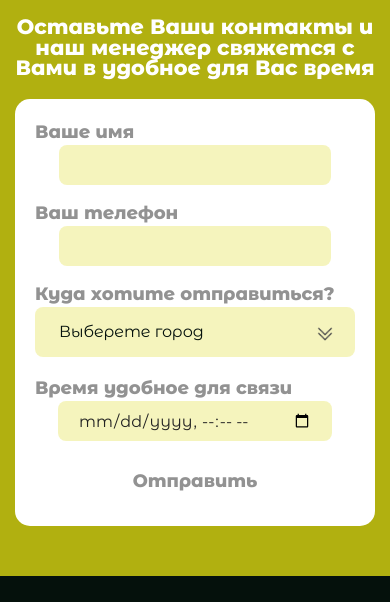
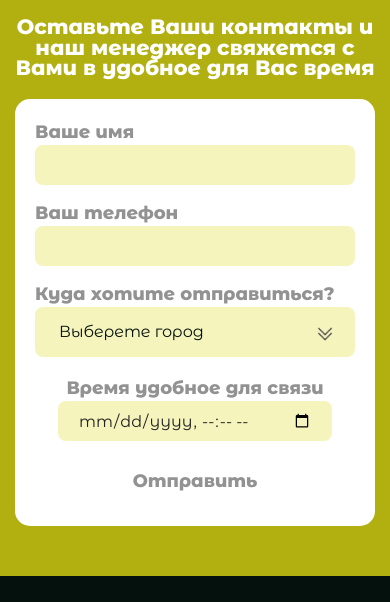
Before and after one commit to XsiaX/Vincent-Van-Gogh, a plain HTML site: page index.html in a window 390 px wide. Shown: the part 6527-7129 px from the top of the page. Drawn offline with Linux system fonts and the light colour scheme.

Commit message:
Change position of calendar again

```diff
--- a/src/scss/style.scss
+++ b/src/scss/style.scss
@@ -810,7 +810,6 @@ $maxWidth: 1440;
 	border-radius: 8px;
 	height: 40px;
 	padding: 0 20px;
-	margin: 0 auto;
 }
 
 .museum-group {
@@ -908,6 +907,7 @@ $maxWidth: 1440;
 		}
 	}
 }
+
 /* Form styles end*/
 
 /* Footer styles start */
@@ -1048,4 +1048,14 @@ $maxWidth: 1440;
 			'death '
 			'legacy';
 	}
+
+	.time-group {
+		&__field {
+			margin: 0 auto;
+		}
+
+		&__label {
+			margin: 0 auto;
+		}
+	}
 }
```
Also changed, not shown: css/style.css.
